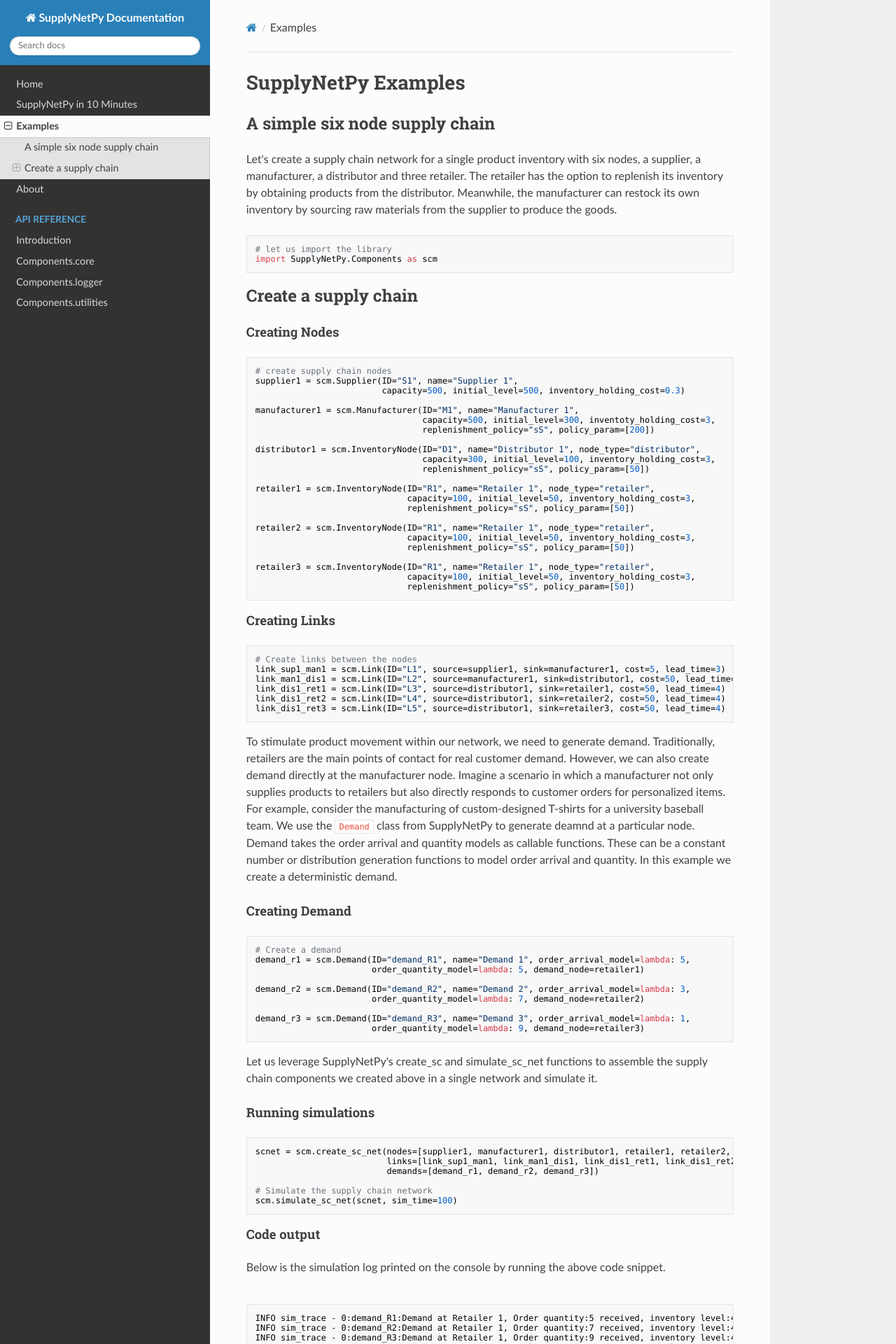
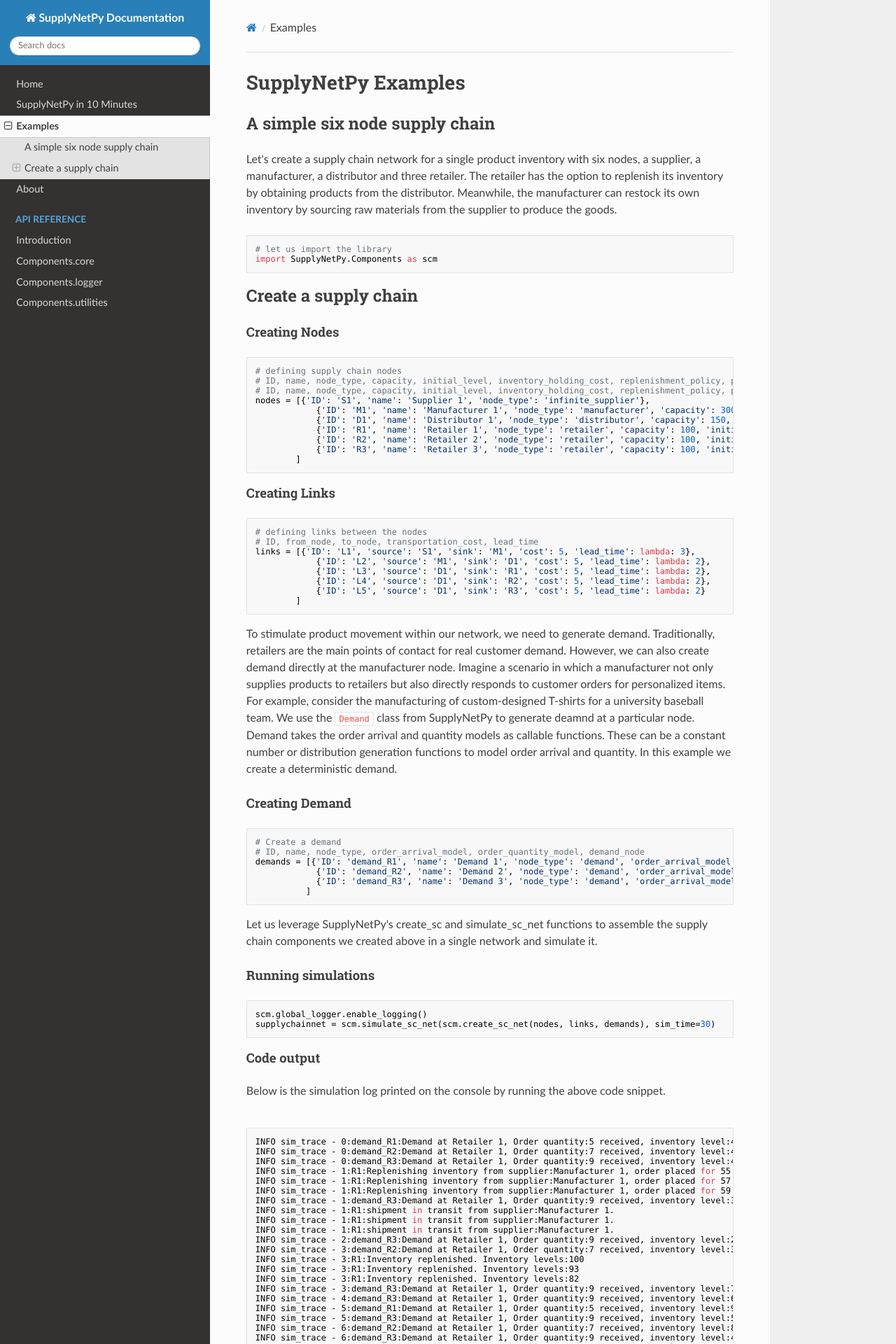
Before and after one commit to SupplyChainSimulation/SupplyNetPy, an MkDocs documentation site: the page built from docs/example.md, in a window 1280 px wide. Shown: the top 1920 px of the page at 70% size. Built offline with MkDocs 1.6.1, drawn with Linux system fonts in a browser that asks for light colours; nearby versions of some CDN libraries.

Commit message:
minor modifications

```diff
--- a/docs/example.md
+++ b/docs/example.md
@@ -12,67 +12,49 @@ import SupplyNetPy.Components as scm
 
 #### Creating Nodes
 ~~~Python
-# create supply chain nodes
-supplier1 = scm.Supplier(ID="S1", name="Supplier 1",
-                         capacity=500, initial_level=500, inventory_holding_cost=0.3)
-
-manufacturer1 = scm.Manufacturer(ID="M1", name="Manufacturer 1",
-                                 capacity=500, initial_level=300, inventoty_holding_cost=3,
-                                 replenishment_policy="sS", policy_param=[200])
-
-distributor1 = scm.InventoryNode(ID="D1", name="Distributor 1", node_type="distributor",
-                                 capacity=300, initial_level=100, inventory_holding_cost=3,
-                                 replenishment_policy="sS", policy_param=[50])
-
-retailer1 = scm.InventoryNode(ID="R1", name="Retailer 1", node_type="retailer",
-                              capacity=100, initial_level=50, inventory_holding_cost=3,
-                              replenishment_policy="sS", policy_param=[50])
-
-retailer2 = scm.InventoryNode(ID="R1", name="Retailer 1", node_type="retailer",
-                              capacity=100, initial_level=50, inventory_holding_cost=3,
-                              replenishment_policy="sS", policy_param=[50])
-
-retailer3 = scm.InventoryNode(ID="R1", name="Retailer 1", node_type="retailer",
-                              capacity=100, initial_level=50, inventory_holding_cost=3,
-                              replenishment_policy="sS", policy_param=[50])
+# defining supply chain nodes
+# ID, name, node_type, capacity, initial_level, inventory_holding_cost, replenishment_policy, policy_parameters
+# ID, name, node_type, capacity, initial_level, inventory_holding_cost, replenishment_policy, policy_parameters
+nodes = [{'ID': 'S1', 'name': 'Supplier 1', 'node_type': 'infinite_supplier'},
+            {'ID': 'M1', 'name': 'Manufacturer 1', 'node_type': 'manufacturer', 'capacity': 300, 'initial_level': 200, 'inventory_holding_cost': 0.5, 'replenishment_policy': 'sS', 'policy_param': [150],'product_sell_price': 310},
+            {'ID': 'D1', 'name': 'Distributor 1', 'node_type': 'distributor', 'capacity': 150, 'initial_level': 50, 'inventory_holding_cost': 1, 'replenishment_policy': 'sS', 'policy_param': [40],'product_sell_price': 320},
+            {'ID': 'R1', 'name': 'Retailer 1', 'node_type': 'retailer', 'capacity': 100, 'initial_level': 50, 'inventory_holding_cost': 3, 'replenishment_policy': 'sS', 'policy_param': [50],'product_sell_price': 330},
+            {'ID': 'R2', 'name': 'Retailer 2', 'node_type': 'retailer', 'capacity': 100, 'initial_level': 50, 'inventory_holding_cost': 3, 'replenishment_policy': 'sS', 'policy_param': [50],'product_sell_price': 335},
+            {'ID': 'R3', 'name': 'Retailer 3', 'node_type': 'retailer', 'capacity': 100, 'initial_level': 50, 'inventory_holding_cost': 3, 'replenishment_policy': 'sS', 'policy_param': [50],'product_sell_price': 325}
+        ]
 ~~~
 
 [sS]: ## "Reorder level-based inventory replenishment policy: In this approach, inventory levels are continuously monitored. When inventory levels drop below a certain threshold 's', an order is placed to restock it to its full capacity 'S'."
 
 #### Creating Links
 ~~~Python
-# Create links between the nodes
-link_sup1_man1 = scm.Link(ID="L1", source=supplier1, sink=manufacturer1, cost=5, lead_time=3)
-link_man1_dis1 = scm.Link(ID="L2", source=manufacturer1, sink=distributor1, cost=50, lead_time=2)
-link_dis1_ret1 = scm.Link(ID="L3", source=distributor1, sink=retailer1, cost=50, lead_time=4)
-link_dis1_ret2 = scm.Link(ID="L4", source=distributor1, sink=retailer2, cost=50, lead_time=4)
-link_dis1_ret3 = scm.Link(ID="L5", source=distributor1, sink=retailer3, cost=50, lead_time=4)
+# defining links between the nodes
+# ID, from_node, to_node, transportation_cost, lead_time
+links = [{'ID': 'L1', 'source': 'S1', 'sink': 'M1', 'cost': 5, 'lead_time': lambda: 3},
+            {'ID': 'L2', 'source': 'M1', 'sink': 'D1', 'cost': 5, 'lead_time': lambda: 2},
+            {'ID': 'L3', 'source': 'D1', 'sink': 'R1', 'cost': 5, 'lead_time': lambda: 2},
+            {'ID': 'L4', 'source': 'D1', 'sink': 'R2', 'cost': 5, 'lead_time': lambda: 2},
+            {'ID': 'L5', 'source': 'D1', 'sink': 'R3', 'cost': 5, 'lead_time': lambda: 2}
+        ]
 ~~~
 To stimulate product movement within our network, we need to generate demand. Traditionally, retailers are the main points of contact for real customer demand. However, we can also create demand directly at the manufacturer node. Imagine a scenario in which a manufacturer not only supplies products to retailers but also directly responds to customer orders for personalized items. For example, consider the manufacturing of custom-designed T-shirts for a university baseball team. We use the `Demand` class from SupplyNetPy to generate deamnd at a particular node. Demand takes the order arrival and quantity models as callable functions. These can be a constant number or distribution generation functions to model order arrival and quantity. In this example we create a deterministic demand.
 
 #### Creating Demand
 ~~~Python
 # Create a demand
-demand_r1 = scm.Demand(ID="demand_R1", name="Demand 1", order_arrival_model=lambda: 5,
-                       order_quantity_model=lambda: 5, demand_node=retailer1)
-
-demand_r2 = scm.Demand(ID="demand_R2", name="Demand 2", order_arrival_model=lambda: 3,
-                       order_quantity_model=lambda: 7, demand_node=retailer2)
-
-demand_r3 = scm.Demand(ID="demand_R3", name="Demand 3", order_arrival_model=lambda: 1,
-                       order_quantity_model=lambda: 9, demand_node=retailer3)
+# ID, name, node_type, order_arrival_model, order_quantity_model, demand_node
+demands = [{'ID': 'demand_R1', 'name': 'Demand 1', 'node_type': 'demand', 'order_arrival_model': lambda: 1, 'order_quantity_model': lambda: 10, 'demand_node': 'R1'},
+            {'ID': 'demand_R2', 'name': 'Demand 2', 'node_type': 'demand', 'order_arrival_model': lambda: 2, 'order_quantity_model': lambda: 20, 'demand_node': 'R2'},
+            {'ID': 'demand_R3', 'name': 'Demand 3', 'node_type': 'demand', 'order_arrival_model': lambda: 3, 'order_quantity_model': lambda: 15, 'demand_node': 'R3'}
+          ]
 ~~~
 
 Let us leverage SupplyNetPy's create_sc and simulate_sc_net functions to assemble the supply chain components we created above in a single network and simulate it.
 
 #### Running simulations
 ~~~Python
-scnet = scm.create_sc_net(nodes=[supplier1, manufacturer1, distributor1, retailer1, retailer2, retailer3],
-                          links=[link_sup1_man1, link_man1_dis1, link_dis1_ret1, link_dis1_ret2, link_dis1_ret3],
-                          demands=[demand_r1, demand_r2, demand_r3])
-
-# Simulate the supply chain network
-scm.simulate_sc_net(scnet, sim_time=100)
+scm.global_logger.enable_logging()
+supplychainnet = scm.simulate_sc_net(scm.create_sc_net(nodes, links, demands), sim_time=30)
 ~~~
 
 #### Code output
--- a/pyproject.toml
+++ b/pyproject.toml
@@ -4,7 +4,7 @@ build-backend = "hatchling.build"
 
 [project]
 name = "supplynetpy"
-version = "0.0.27"
+version = "0.0.29"
 dependencies = [
   "simpy",
 ]
```
Also changed, not shown: 2 other files.
